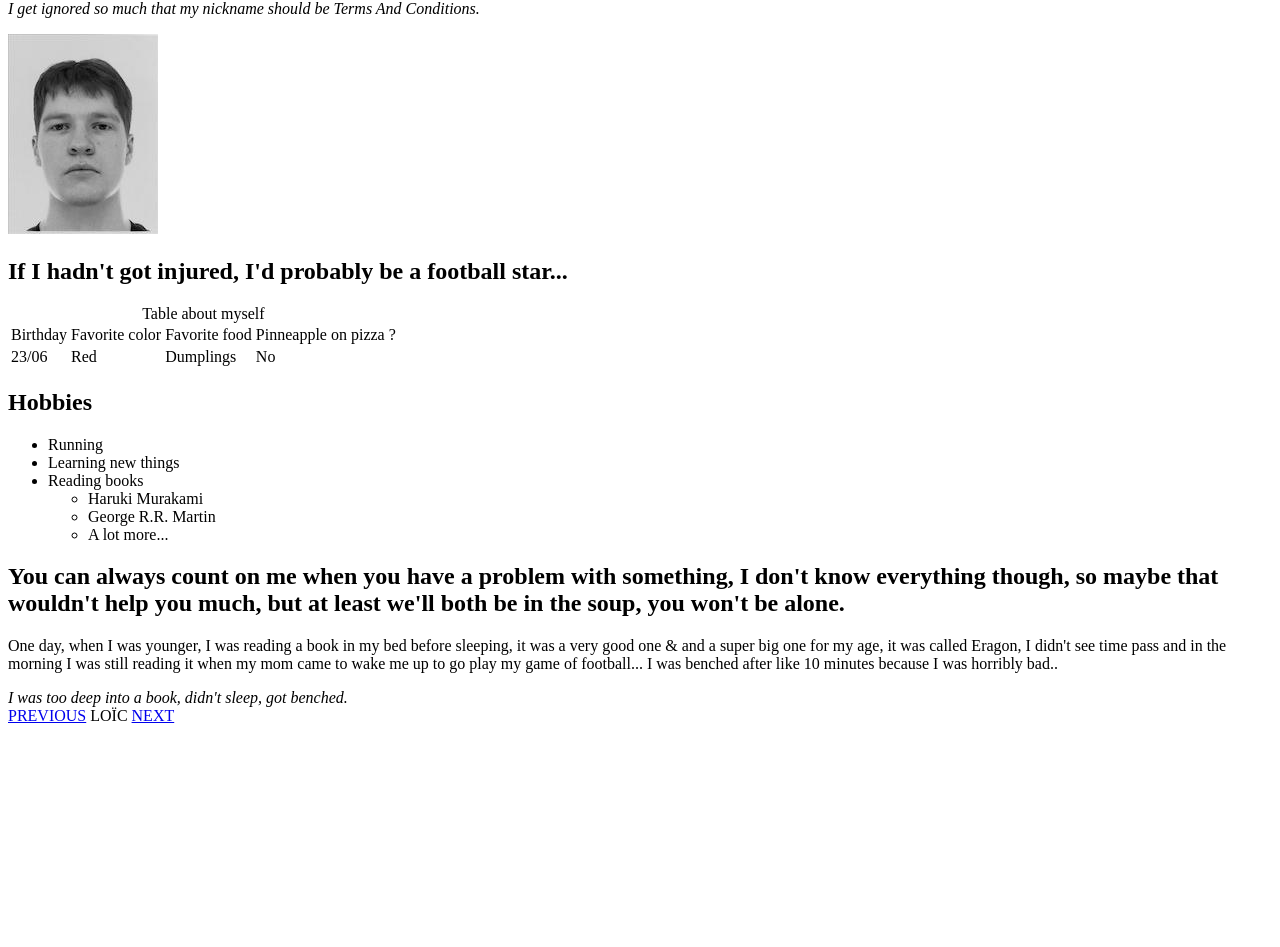
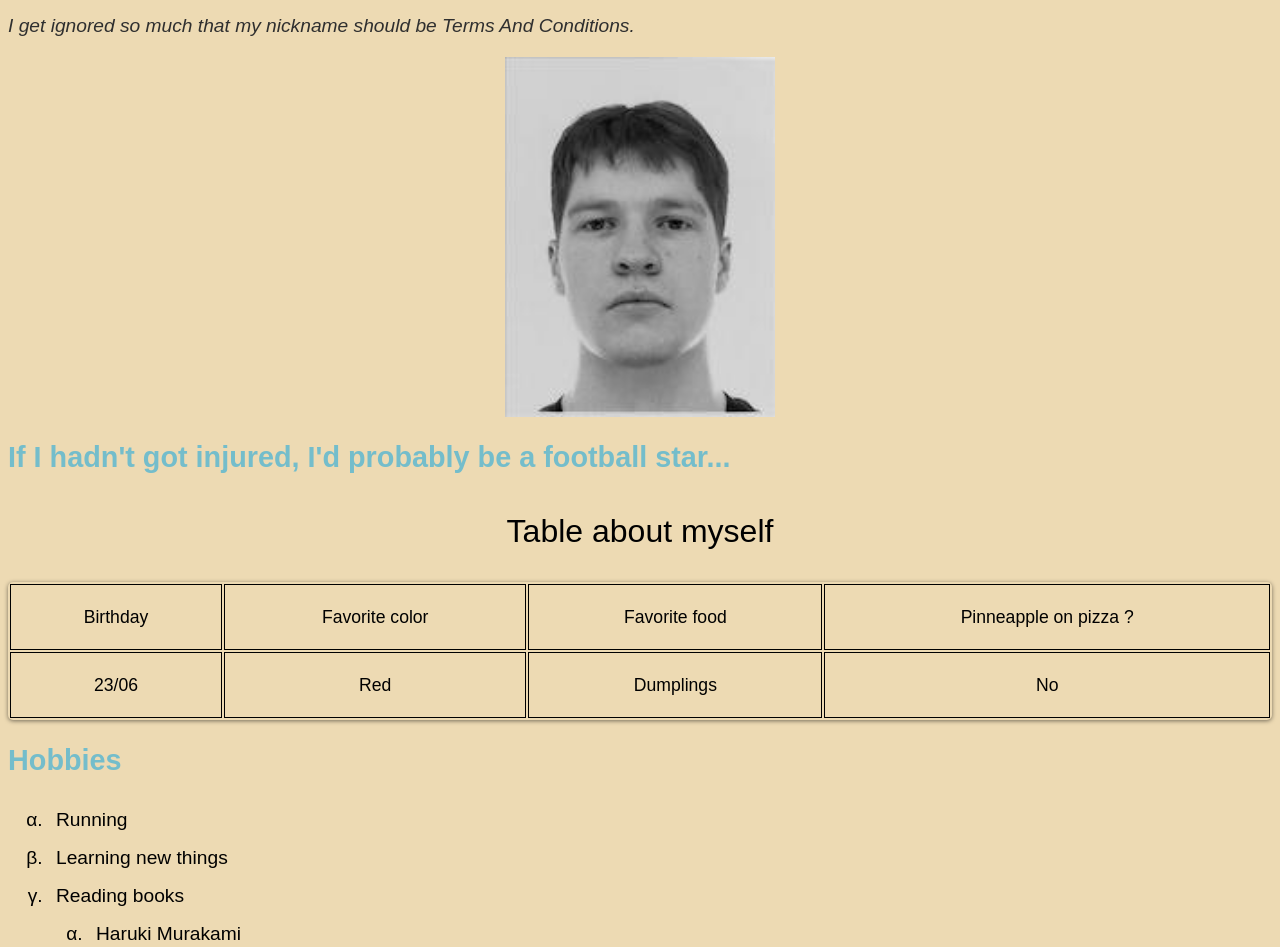
Before and after one commit to Shikibata/Markdown-to-HTML, a plain HTML site: page index.html in a window 1280 px wide. Shown: the part 80-1027 px from the top of the page. Before the commit the page ends 813 px from the top, so only its background shows below. Drawn offline with Linux system fonts and the light colour scheme.

Commit message:
modified the html to adjust it to the css file

```diff
--- a/index.html
+++ b/index.html
@@ -2,10 +2,11 @@
 <html lang="en">
 <head>
     <meta charset="UTF-8">
+    <link href="css/style.css" rel="stylesheet">
     <title>HENROTTIN LOÏC</title>
 </head>
 <body>
-        <h1>Henrottin Loïc</h1>
+    <h1>Henrottin Loïc</h1>
         <p><i>I get ignored so much that my nickname should be Terms And Conditions.</i></p>
         <img src="photo.jpg" alt="photo of myself">
         <h2>If I hadn't got injured, I'd probably be a football star...</h2>
@@ -39,14 +40,14 @@
                 </ul>
         </ul>
 
-    <h2>You can always count on me when you have a problem with something, I don't know everything though, so maybe that wouldn't help you much, but at least we'll both be in the soup, you won't be alone.</h2>
-    <p>One day, when I was younger, I was reading a book in my bed before sleeping, it was a very good one & and a super big one for my age, it was called Eragon, I didn't see time pass and in the morning I was still reading it when my mom came to wake me up to go play my game of football... I was benched after like 10 minutes because I was horribly bad..</p>
-    <span><i>I was too deep into a book, didn't sleep, got benched.</i></span>
+    <h2 id="fact">You can always count on me when you have a problem with something, I don't know everything though, so maybe that wouldn't help you much, but at least we'll both be in the soup, you won't be alone.</h2>
+    <p id="story">One day, when I was younger, I was reading a book in my bed before sleeping, it was a very good one & and a super big one for my age, it was called Eragon, I didn't see time pass and in the morning I was still reading it when my mom came to wake me up to go play my game of football... I was benched after like 10 minutes because I was horribly bad..</p>
+    <span id="tldr">I was too deep into a book, didn't sleep, got benched.</span>
 
-    <div>
-        <a href="https://github.com/lilouMazzarisi/markdown-challenge.git">PREVIOUS</a>
+    <div id="navEnding">
+        <a href="https://github.com/lilouMazzarisi/markdown-challenge.git">&lt;&lt;PREVIOUS</a>
         <span>LOÏC</span>
-        <a href="https://github.com/LukaB15/markdown-challenge.git">NEXT</a>
+        <a href="https://github.com/LukaB15/markdown-challenge.git">NEXT&gt;&gt;</a>
     </div>
 
 </body>
```
